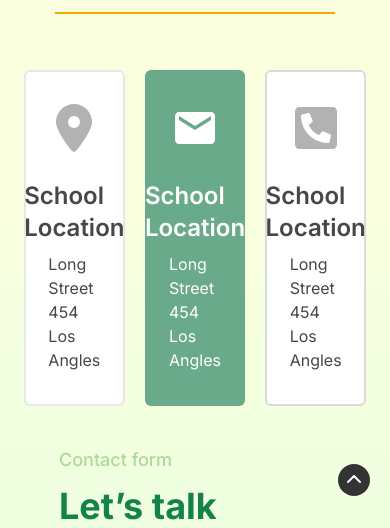
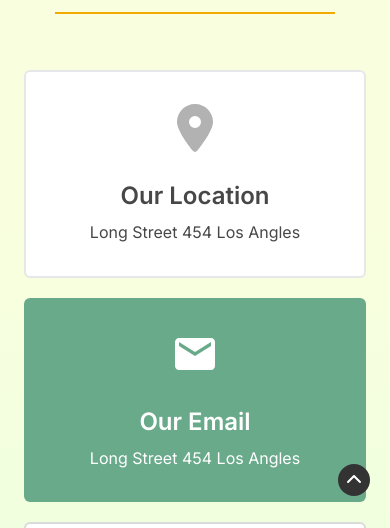
Before and after one commit to uzair-muaz/Sirat-Al-Mustaqeem-Website-V2, a Next.js app: page /contact-us in a window 390 px wide. Shown: the part 328-856 px from the top of the page. Built offline with nearby package versions, Linux system fonts and the light colour scheme.

Commit message:
Forms Responsive Issues Fixed

```diff
--- a/src/app/contact-us/page.js
+++ b/src/app/contact-us/page.js
@@ -12,7 +12,7 @@ export default function ContactUs() {
 
 			<div className="bg-gradient-to-b from-custom1 from-10% via-[#E6FFE1] via-30% to-[#E6FFE1] to-90%  w-full">
 				<div className="py-10 w-full">
-					<div className="sm:container sm:mx-auto px-6 flex flex-col justify-center items-center">
+					<div className="sm:container sm:mx-auto px-6 flex flex-col justify-center items-center w-full">
 						<WhereToFindUs />
 						<ContactFormSection />
 					</div>
--- a/src/components/forms/AdmissionForm.jsx
+++ b/src/components/forms/AdmissionForm.jsx
@@ -12,7 +12,7 @@ const AdmissionForm = () => {
 
 	return (
 		<Form onFinish={onFinish} className="space-y-3 w-full">
-			<div className="grid md:grid-cols-2 gap-10">
+			<div className="grid md:grid-cols-2 gap-3 md:gap-10">
 				<div className="space-y-1">
 					<p className="text-custom8">Student Name</p>
 					<Item
@@ -44,7 +44,7 @@ const AdmissionForm = () => {
 				</div>
 			</div>
 
-			<div className="grid md:grid-cols-2 gap-10">
+			<div className="grid md:grid-cols-2 gap-3 md:gap-10">
 				<div className="space-y-1">
 					<p className="text-custom8">Age</p>
 					<Item
@@ -59,6 +59,7 @@ const AdmissionForm = () => {
 						<Input placeholder="Age" size="large" />
 					</Item>
 				</div>
+
 				<div className="space-y-1">
 					<p className="text-custom8">Gender</p>
 					<Item
--- a/src/components/forms/CareerForm.jsx
+++ b/src/components/forms/CareerForm.jsx
@@ -107,7 +107,7 @@ const CareerForm = () => {
 					<Upload {...uploadProps}>
 						<div
 							style={{ border: '1.5px dashed #13824B' }}
-							className="flex flex-col gap-2 items-center justify-center bg-[#FAFFD7] h-[120px] rounded-lg"
+							className="flex flex-col gap-2 items-center justify-center bg-[#FAFFD7] h-[120px] rounded-lg px-4 text-center"
 						>
 							<GrCloudUpload className="text-2xl" />
 							<h1>
--- a/src/components/website/common/Sidebar.jsx
+++ b/src/components/website/common/Sidebar.jsx
@@ -27,6 +27,7 @@ const Sidebar = ({ isOpen, handleCloseSidebar }) => {
 					{navLinks.map(link => (
 						<Link key={link.route} href={link.route} legacyBehavior>
 							<a
+								onClick={handleCloseSidebar}
 								className={`text-sm   ${
 									currentURL === link.route
 										? 'text-custom3'
--- a/src/components/website/contact-us/ContactFormSection.jsx
+++ b/src/components/website/contact-us/ContactFormSection.jsx
@@ -2,9 +2,7 @@ import ContactForm from '@/components/forms/ContactForm';
 
 const ContactFormSection = () => {
 	return (
-		<div>
-			{/* Form And Image */}
-			<div className="flex w-full gap-10 lg:gap-20 mt-10 md:mt-[140px] justify-center items-start ">
+		<div className="flex w-full gap-10 lg:gap-20 mt-10 md:mt-[140px] justify-center items-start">
 			<div className="flex flex-col justify-start w-full">
 				<h3 className="text-custom3 text-lg sm:text-xl font-medium">
 					Contact form
@@ -23,7 +21,6 @@ const ContactFormSection = () => {
 				/>
 			</div>
 		</div>
-		</div>
 	);
 };
 
--- a/src/components/website/contact-us/WhereToFindUs.jsx
+++ b/src/components/website/contact-us/WhereToFindUs.jsx
@@ -4,7 +4,7 @@ import { MdEmail } from 'react-icons/md';
 
 const WhereToFindUs = () => {
 	const baseStyleBox =
-		' w-full flex flex-col items-center justify-center gap-2 p-8 rounded-md';
+		' w-full flex flex-col items-center justify-center gap-2 p-8 rounded-md text-center';
 	return (
 		<div className="w-full">
 			<div className="flex flex-col justify-center items-center">
@@ -17,24 +17,24 @@ const WhereToFindUs = () => {
 				<div className="border border-custom6 w-full max-w-[280px] mt-3" />
 			</div>
 
-			<div className="grid grid-cols-3 w-full gap-5 mt-14">
+			<div className="grid md:grid-cols-3 w-full gap-5 mt-14">
 				<div
 					className={`bg-white border-2 border-[#dadada text-[#474747] ${baseStyleBox}`}
 				>
 					<FaLocationDot className="text-5xl text-[#B2B2B2]" />
-					<h1 className="font-semibold text-2xl mt-5">School Location</h1>
+					<h1 className="font-semibold text-2xl mt-5">Our Location</h1>
 					<p>Long Street 454 Los Angles</p>
 				</div>
 				<div className={`bg-[#69AA8A] text-white ${baseStyleBox}`}>
 					<MdEmail className="text-5xl" />
-					<h1 className="font-semibold text-2xl mt-5">School Location</h1>
+					<h1 className="font-semibold text-2xl mt-5">Our Email</h1>
 					<p>Long Street 454 Los Angles</p>
 				</div>
 				<div
 					className={`bg-white border-2 border-[#dadada] text-[#474747] ${baseStyleBox}`}
 				>
 					<FaPhoneSquareAlt className="text-5xl text-[#B2B2B2]" />
-					<h1 className="font-semibold text-2xl mt-5">School Location</h1>
+					<h1 className="font-semibold text-2xl mt-5">Our Phone</h1>
 					<p>Long Street 454 Los Angles</p>
 				</div>
 			</div>
```
Lines whose indentation alone changed are shown as unchanged.
